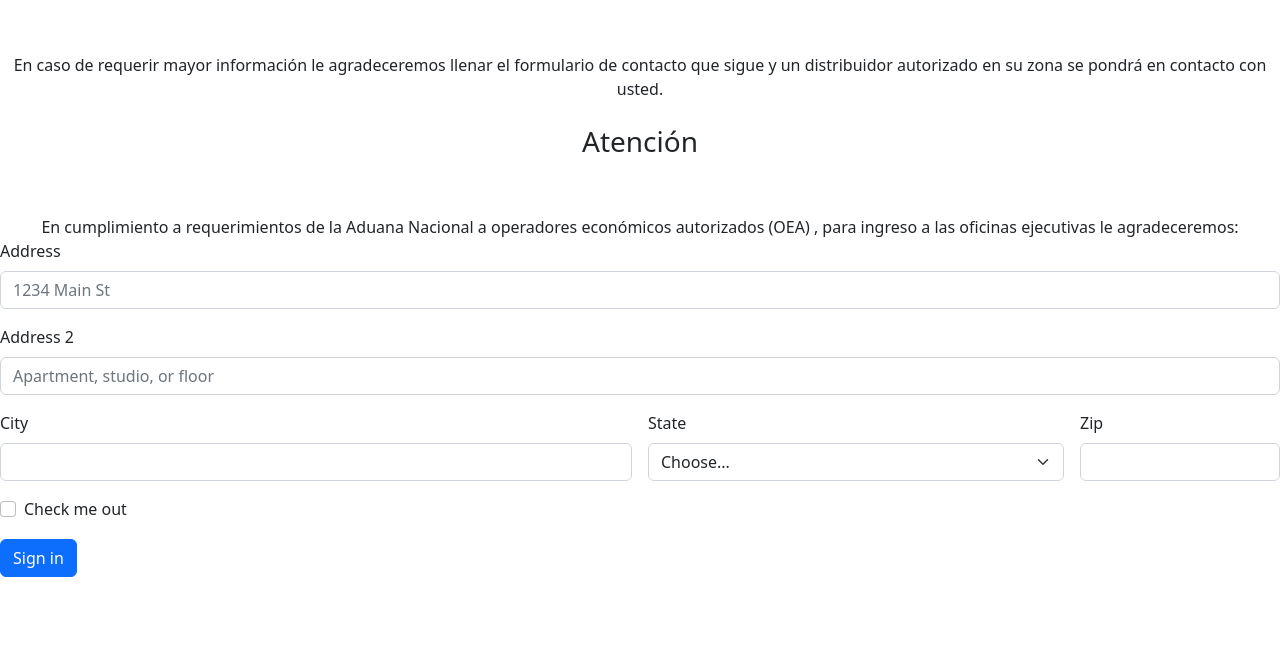
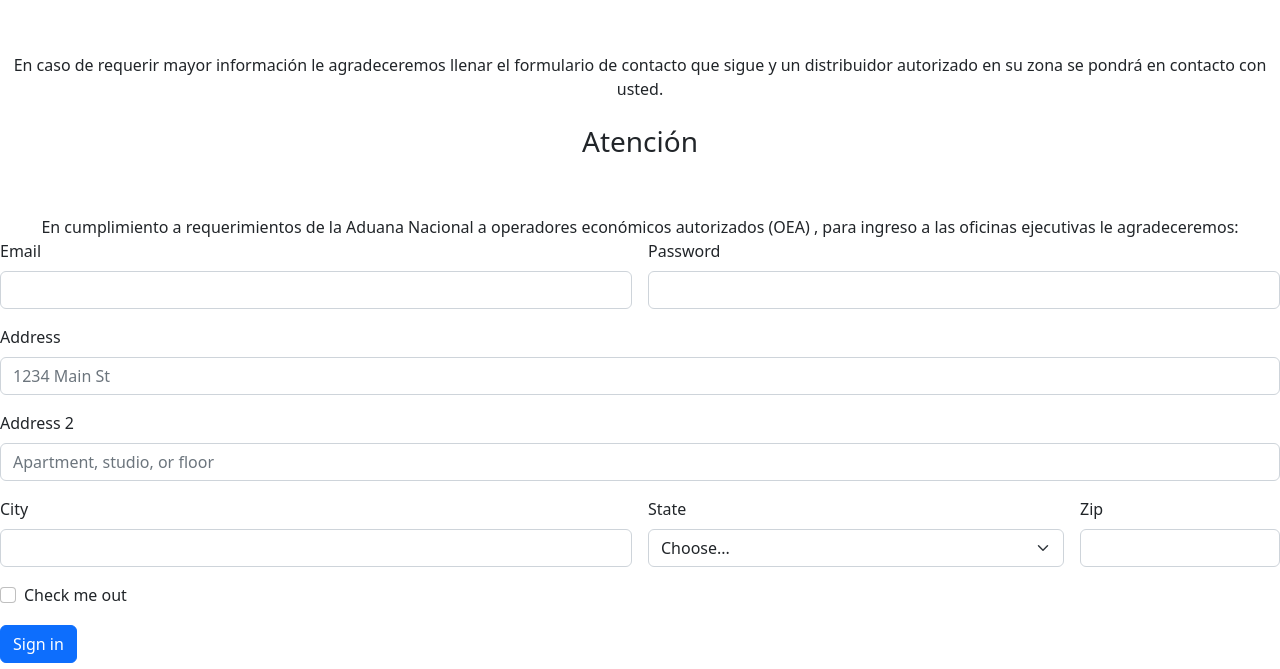
Before and after one commit to edwinrojas99/sistematicos_2, a plain HTML site: page contactenos.html in a window 1280 px wide. Shown: the part 131-800 px from the top of the page. Drawn offline with Linux system fonts and the light colour scheme.

Commit message:
Add files via upload

```diff
--- a/contactenos.html
+++ b/contactenos.html
@@ -107,7 +107,14 @@ En cumplimiento a requerimientos de la Aduana Nacional a operadores económicos
 
 </center>
 <form class="row g-3">
-
+  <div class="col-md-6">
+    <label for="inputEmail4" class="form-label">Email</label>
+    <input type="email" class="form-control" id="inputEmail4">
+  </div>
+  <div class="col-md-6">
+    <label for="inputPassword4" class="form-label">Password</label>
+    <input type="password" class="form-control" id="inputPassword4">
+  </div>
   <div class="col-12">
     <label for="inputAddress" class="form-label">Address</label>
     <input type="text" class="form-control" id="inputAddress" placeholder="1234 Main St">
```
